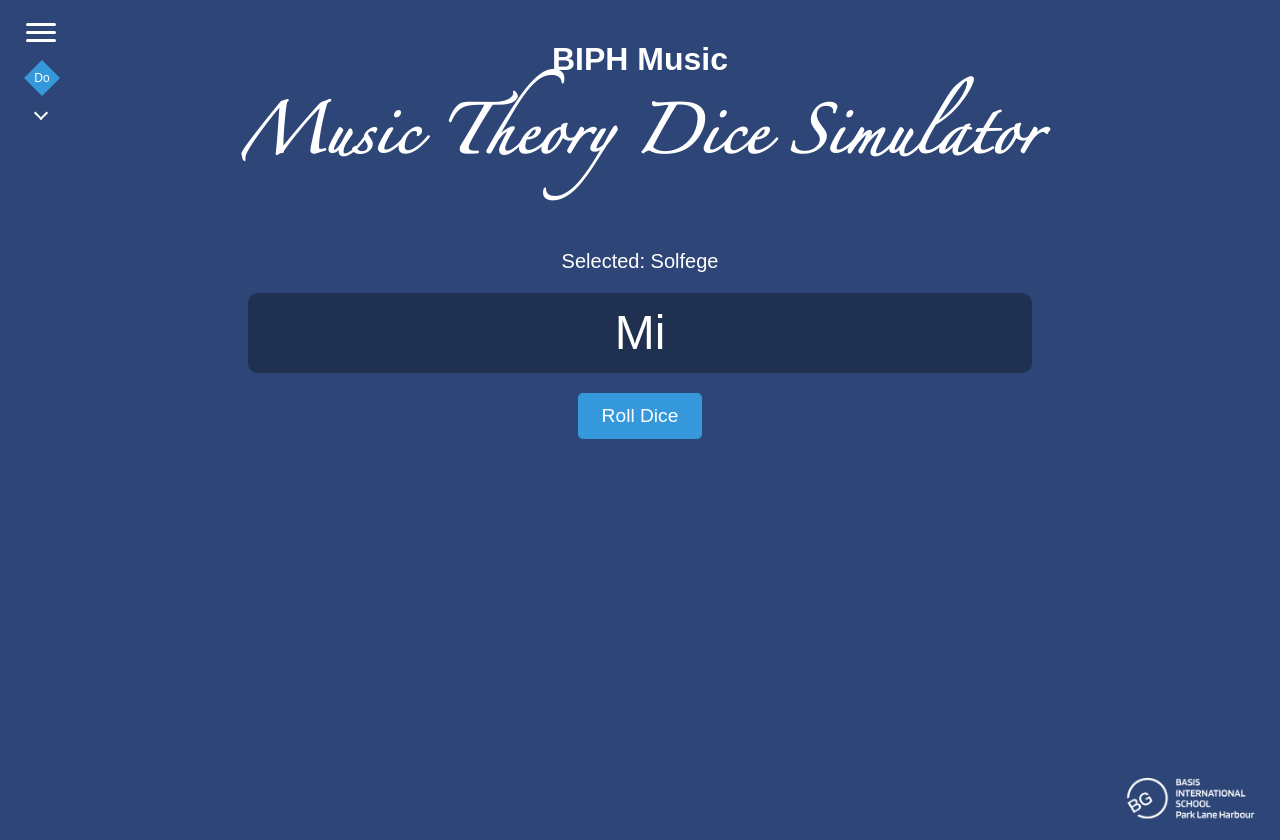
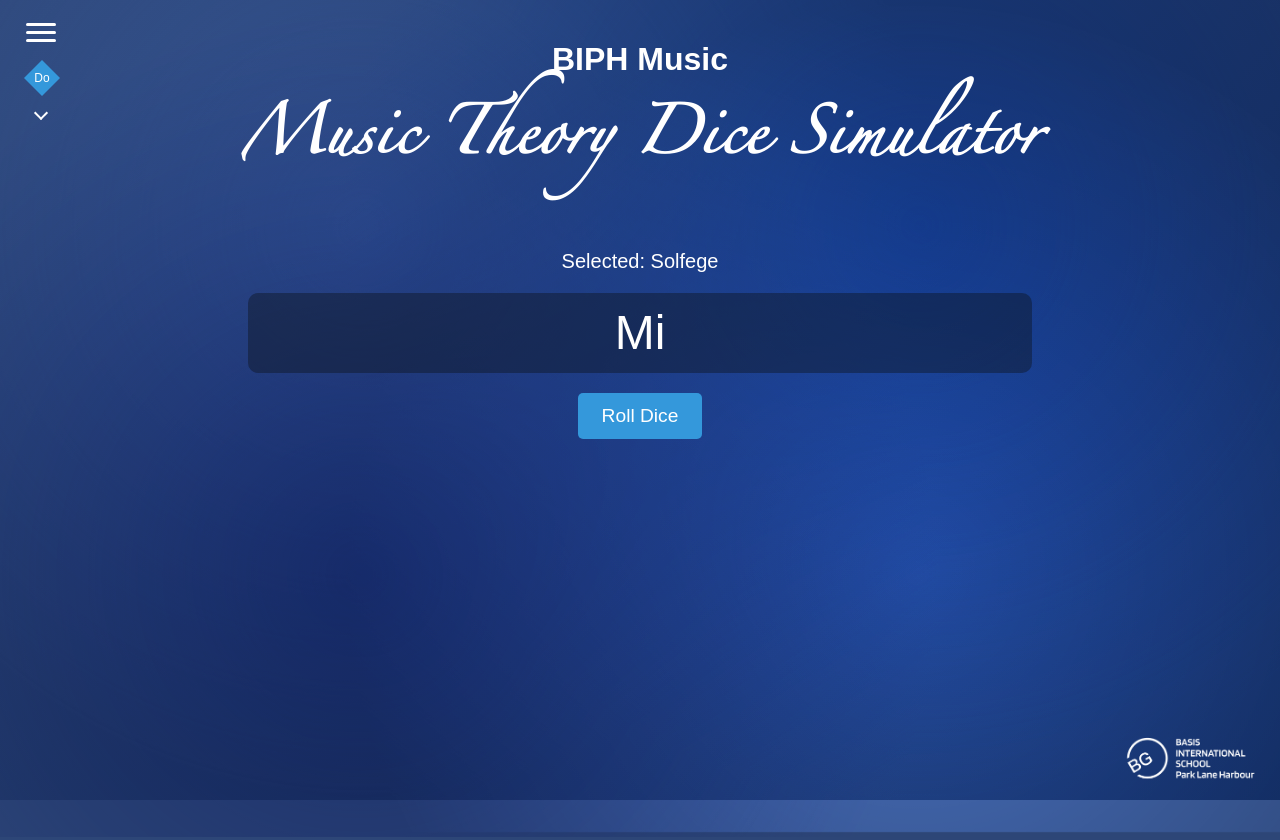
Before and after one commit to BIPHMusic/MusicTheoryDice, a plain HTML site: page index.html in a window 1280 px wide. Drawn offline with Linux system fonts and the light colour scheme.

Commit message:
Add files via upload

```diff
--- a/index.html
+++ b/index.html
@@ -24,13 +24,70 @@
             padding: 20px;
             overflow: hidden;
 
-            background-image: url('BASIS logo/Full Logo White on Transparent.png');
-            background-repeat: no-repeat;
-            background-attachment: fixed;
-            background-position: right bottom;
-            background-size: 25vh;
+        }
 
+        .background {
+            position: fixed;
+            top: 0;
+            left: 0;
+            width: 100%;
+            height: 100%;
+            background: linear-gradient(135deg, rgb(45, 70, 119), rgb(9, 32, 79));
+            opacity: 0.8;
+            z-index: -2;
         }
+
+        .overlay {
+            position: fixed;
+            top: 0;
+            left: 0;
+            width: 100%;
+            height: 100%;
+            background: radial-gradient(circle at 30% 70%, #303f6c 0%, transparent 50%),
+                        radial-gradient(circle at 70% 30%, #236693 0%, transparent 50%);
+            mix-blend-mode: overlay;
+            opacity: 0.5;
+            z-index: -1;
+            animation: pulse 1.5s infinite alternate;
+        }
+        .overlay2 {
+            position: fixed;
+            top: 0;
+            left: 0;
+            width: 100%;
+            height: 100%;
+            background: radial-gradient(circle at 70% 70%, #ffffff 0%, transparent 50%),
+                        radial-gradient(circle at 30% 30%, #b8b8b8 0%, transparent 50%);
+            mix-blend-mode: overlay;
+            opacity: 0.5;
+            z-index: -1;
+            animation: pulse 2s infinite alternate;
+        }
+        @keyframes pulse {
+            0% {
+                opacity: 0.3;
+                transform: scale(1);
+            }
+            100% {
+                opacity: 0.7;
+                transform: scale(1.1);
+            }
+        }
+
+        .logocontainer {
+    position: relative;
+    /* Ensure the container has a defined height */
+    height: 100vh; /* Adjust as needed */
+}
+
+.logo {
+    position: absolute;
+    right: 0;
+    bottom: 0;
+    width: 25vh; /* Adjust for size */
+    height: auto; /* Maintain aspect ratio */
+    z-index: 10; /* Ensure it is above other content */
+}
 
         .Subtitle {
             font-family: 'Zapfino', sans-serif;
@@ -69,8 +126,6 @@
             align-items: center;
             cursor: pointer;
         }
-
-
 
         .selected-die {
             position: relative;
@@ -128,7 +183,7 @@
             opacity: 0;
             pointer-events: none;
             transition: opacity 0.5s;
-            background: linear-gradient(to right, rgba(45, 70, 119, 1) 0%, rgba(45, 70, 119, 0.9) 85%, rgba(255, 255, 255, 0) 100%);
+            background: linear-gradient(to right, rgba(17, 35, 78, 0.347) 0%, rgba(17, 35, 78, 0.347) 65%, rgba(255, 255, 255, 0) 100%);
         }
 
         .dice-icons.show {
@@ -262,7 +317,8 @@
             position: absolute;
             top: 25px;
             left: -250px;
-            background: rgba(75, 100, 149, 0.951);
+            background: linear-gradient(135deg, rgba(48, 67, 104, 0.7), rgba(20, 31, 53, 0.6));
+            /* background: rgba(35, 47, 70, 0.951); */
             width: 250px;
             height: 90vh;
             padding-top: 20px;
@@ -324,6 +380,10 @@
     </style>
 </head>
 <body>
+    <div class="background"></div>
+    <div class="overlay"></div>
+    <div class="overlay2"></div>
+
     <div class="hamburger-menu">
         <button class="menu-toggle" onclick="toggleMenu()">
             <span></span>
@@ -345,6 +405,11 @@
 
     <h1 class="Title">BIPH Music</h1>
     <h1 class="Subtitle">Music Theory Dice Simulator</h1>
+    <link rel="icon" href="/icons/BGicon.png">
+
+    <div class="container">
+        <img src="BASIS logo/Full Logo White on Transparent.png" alt="BASIS Logo" class="logo">
+    </div>
 
     <div class="selected-die-container" onclick="toggleDiceMenu()">
         <div class="arrow-down" id="arrow"></div>
```
